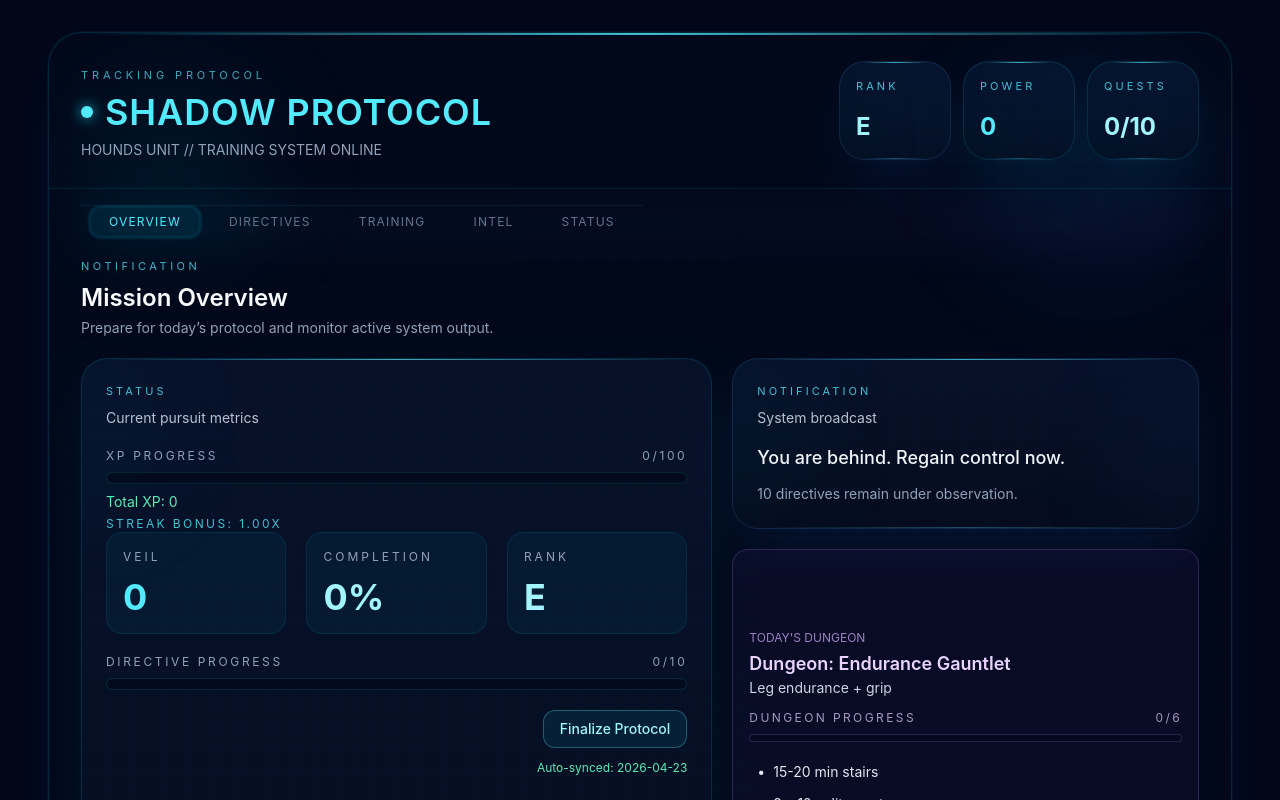
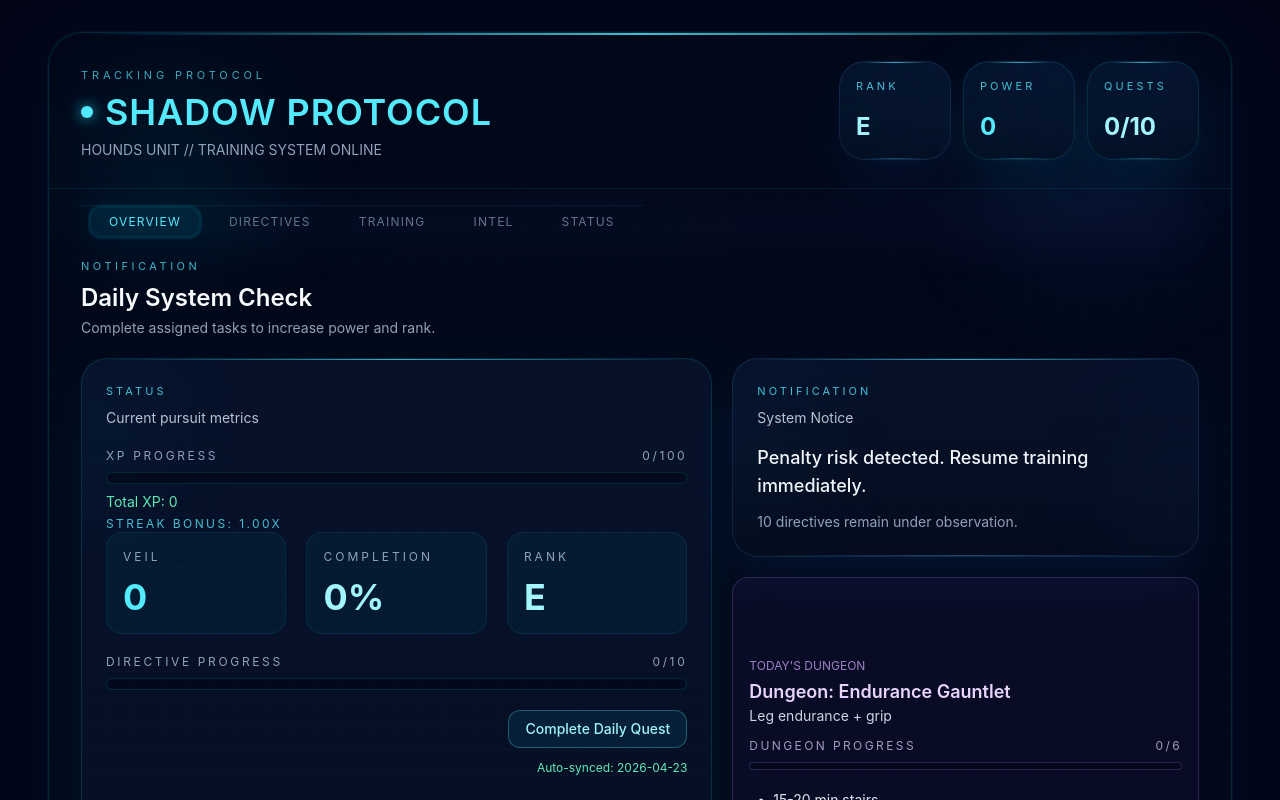
Before and after one commit to EvelynGutierre/black-veil, a React (Vite) app: page / in a window 1280 px wide. Shown: the top 800 px of the page. Built offline with nearby package versions, Linux system fonts and the light colour scheme; no server answers; the database is empty.

Commit message:
improve system immersion text

```diff
--- a/src/components/OverviewTab.tsx
+++ b/src/components/OverviewTab.tsx
@@ -134,8 +134,8 @@ export default function OverviewTab({
     <div className="space-y-5">
       <SectionHeader
         eyebrow="Notification"
-        title="Mission Overview"
-        description="Prepare for today’s protocol and monitor active system output."
+        title="Daily System Check"
+        description="Complete assigned tasks to increase power and rank."
       />
 
       <div className="grid gap-3 sm:gap-5 grid-cols-1 lg:grid-cols-[1.15fr_0.85fr] max-w-full">
@@ -212,7 +212,7 @@ export default function OverviewTab({
               onClick={finalizeDay}
               className="rounded-xl border border-cyan-300/30 bg-cyan-500/10 px-4 py-2 text-sm font-medium text-cyan-200 transition hover:bg-cyan-500/20"
             >
-              Finalize Protocol
+              Complete Daily Quest
             </button>
           </div>
           <div className="mt-3 text-right">
@@ -227,15 +227,15 @@ export default function OverviewTab({
         </HoloPanel>
 
         <div className="space-y-5">
-          <HoloPanel title="Notification" subtitle="System broadcast" glow="blue">
+          <HoloPanel title="Notification" subtitle="System Notice" glow="blue">
             <p className="text-base sm:text-lg font-medium text-slate-100">
               {dailyStatus === "Round Complete"
                 ? "Round complete. Maintain your edge."
                 : dailyStatus === "Holding the Line"
                 ? "Holding the line. Continue pursuit."
                 : dailyStatus === "Pressure Rising"
-                ? "Pressure rising. Lock back in."
-                : "You are behind. Regain control now."}
+                ? "User condition unstable. Compliance required."
+                : "Penalty risk detected. Resume training immediately."}
             </p>
 
             <p className="mt-3 text-sm text-slate-400">
```
